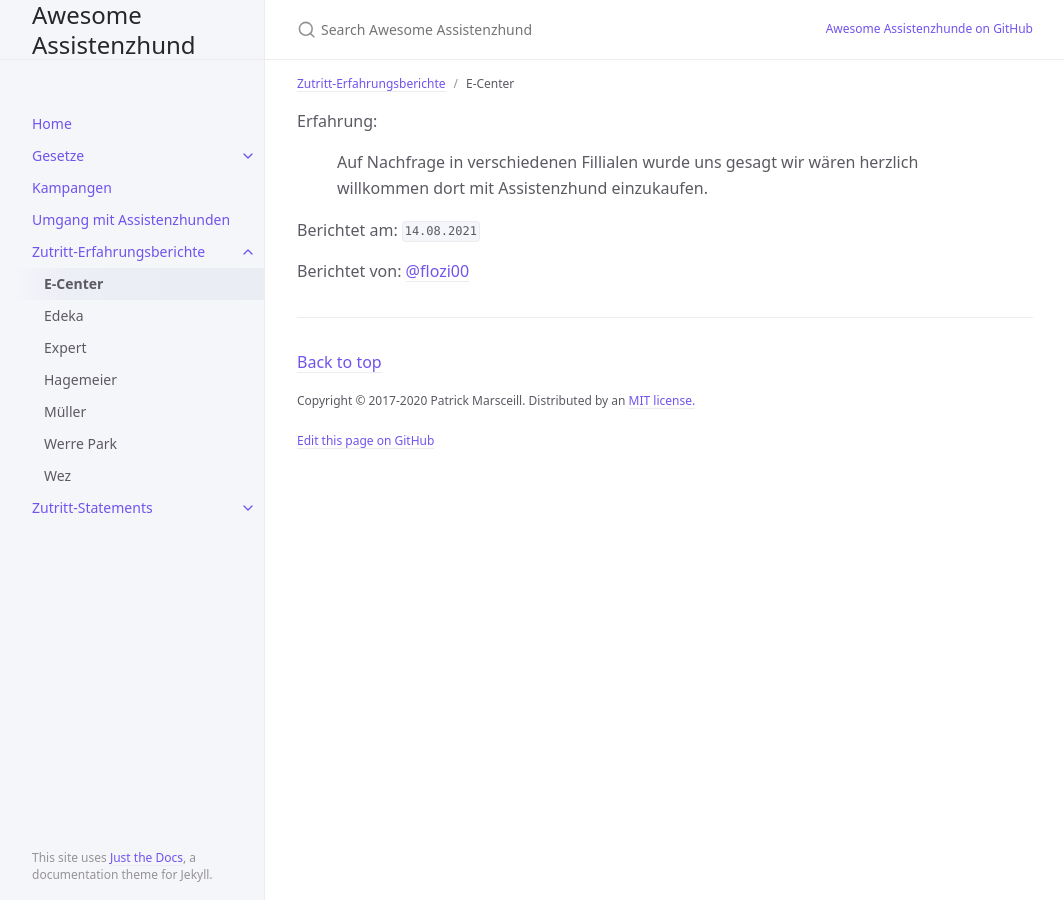
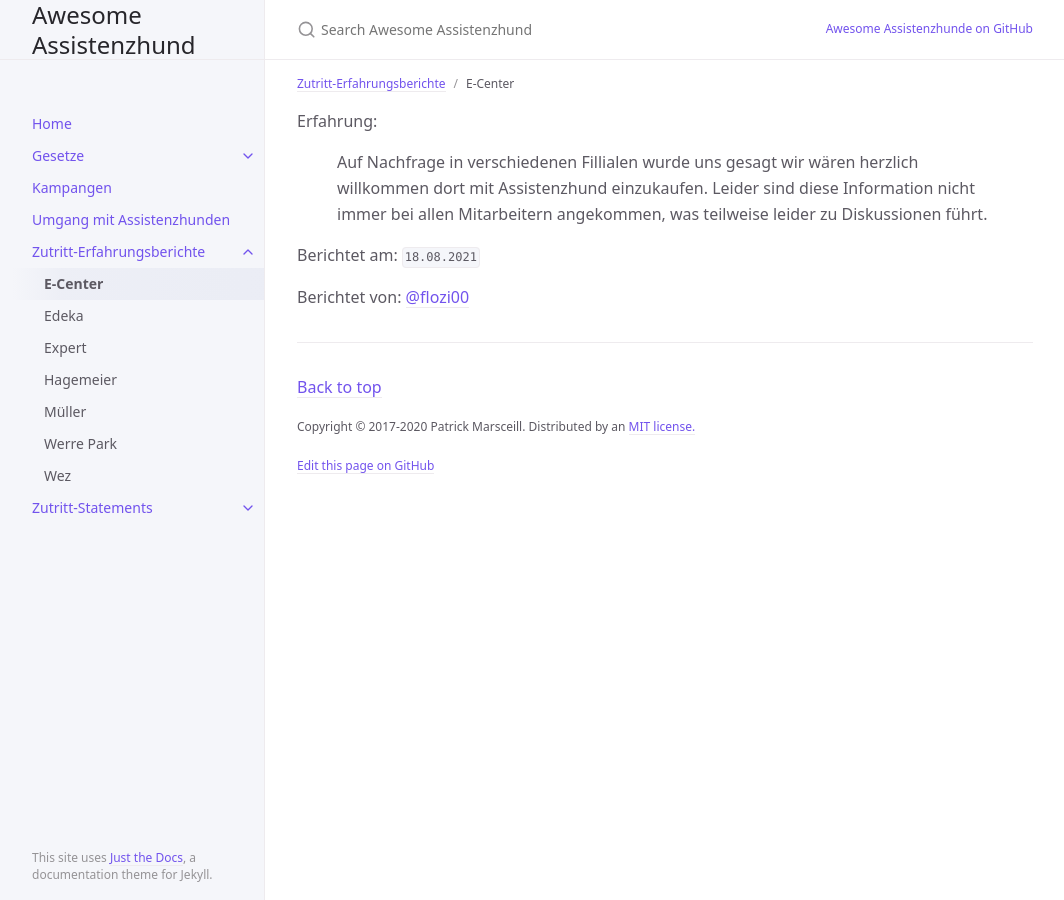
Before and after one commit to flozi00/awesome-assistenzhund, a Jekyll site: the page built from docs/Zutritt-Erfahrungsberichte/E-Center.md, in a window 1280 px wide. Shown: the whole page, without its empty margins (107-1171 px from the left). Built offline with Jekyll 4.4.1, drawn with Linux system fonts in a browser that asks for light colours.

Commit message:
Update E-Center.md

```diff
--- a/docs/Zutritt-Erfahrungsberichte/E-Center.md
+++ b/docs/Zutritt-Erfahrungsberichte/E-Center.md
@@ -7,8 +7,9 @@ parent: Zutritt-Erfahrungsberichte
 Erfahrung:
 
 > Auf Nachfrage in verschiedenen Fillialen wurde uns gesagt wir wären herzlich willkommen dort mit Assistenzhund einzukaufen.
+> Leider sind diese Information nicht immer bei allen Mitarbeitern angekommen, was teilweise leider zu Diskussionen führt.
 
 
-Berichtet am: `14.08.2021`
+Berichtet am: `18.08.2021`
 
 Berichtet von: [@flozi00](https://github.com/flozi00)
```
